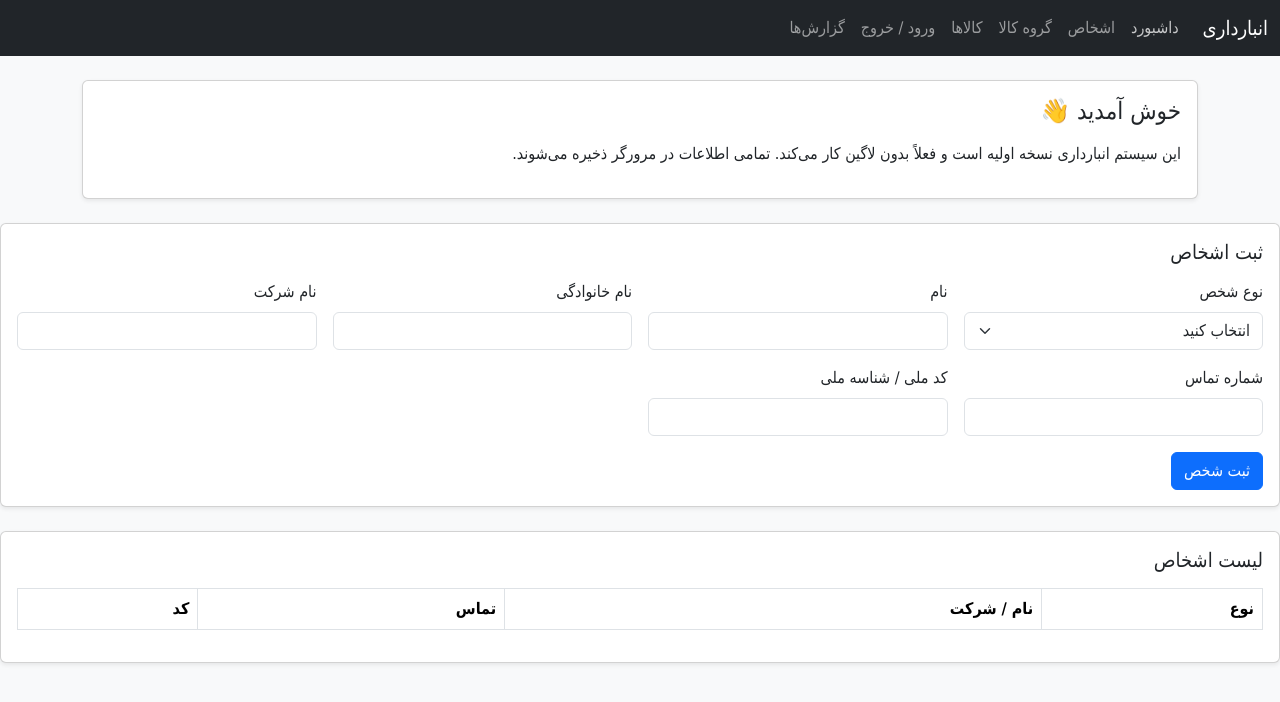
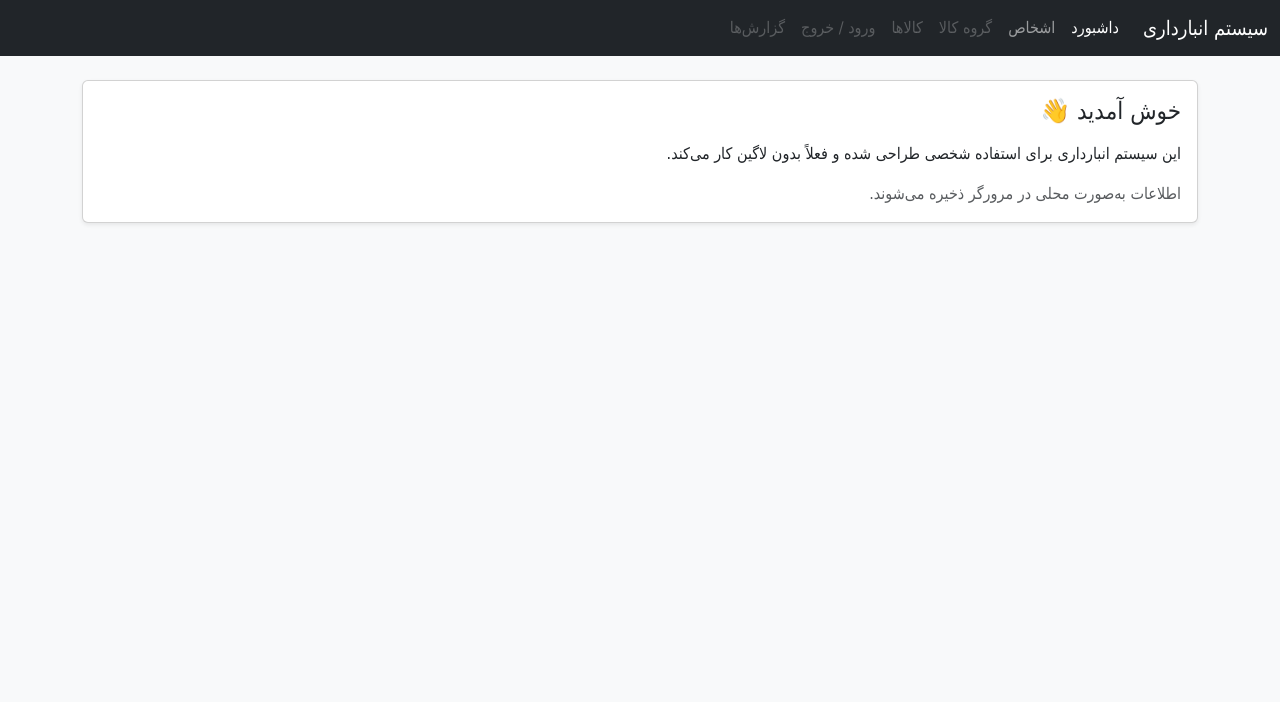
Before and after one commit to Aliboroomand/Inventory, a plain HTML site: page index.html in a window 1280 px wide. Both pictures are taken after a click on the link "داشبورد". Drawn offline with nearby package versions, Linux system fonts and the light colour scheme; a small style sheet from the web is missing.

Commit message:
Update index.html

```diff
--- a/index.html
+++ b/index.html
@@ -15,13 +15,17 @@
         body {
             font-family: Vazirmatn, Tahoma, sans-serif;
         }
+        .nav-link {
+            cursor: pointer;
+        }
     </style>
 </head>
 <body class="bg-light">
 
+<!-- ======= NAVBAR ======= -->
 <nav class="navbar navbar-expand-lg navbar-dark bg-dark">
     <div class="container-fluid">
-        <a class="navbar-brand" href="#">انبارداری</a>
+        <span class="navbar-brand">سیستم انبارداری</span>
 
         <button class="navbar-toggler" type="button" data-bs-toggle="collapse" data-bs-target="#mainMenu">
             <span class="navbar-toggler-icon"></span>
@@ -29,45 +33,55 @@
 
         <div class="collapse navbar-collapse" id="mainMenu">
             <ul class="navbar-nav me-auto mb-2 mb-lg-0">
-
-                <li class="nav-item"><a class="nav-link" href="#">داشبورد</a></li>
                 <li class="nav-item">
-                <a class="nav-link" href="#" onclick="showSection('people')">اشخاص</a>
+                    <a class="nav-link active" onclick="showSection('dashboard')">داشبورد</a>
                 </li>
-                <li class="nav-item"><a class="nav-link" href="#">گروه کالا</a></li>
-                <li class="nav-item"><a class="nav-link" href="#">کالاها</a></li>
-                <li class="nav-item"><a class="nav-link" href="#">ورود / خروج</a></li>
-                <li class="nav-item"><a class="nav-link" href="#">گزارش‌ها</a></li>
-
+                <li class="nav-item">
+                    <a class="nav-link" onclick="showSection('people')">اشخاص</a>
+                </li>
+                <li class="nav-item">
+                    <a class="nav-link disabled">گروه کالا</a>
+                </li>
+                <li class="nav-item">
+                    <a class="nav-link disabled">کالاها</a>
+                </li>
+                <li class="nav-item">
+                    <a class="nav-link disabled">ورود / خروج</a>
+                </li>
+                <li class="nav-item">
+                    <a class="nav-link disabled">گزارش‌ها</a>
+                </li>
             </ul>
         </div>
     </div>
 </nav>
 
+<!-- ======= CONTENT ======= -->
 <div class="container mt-4">
 
+    <!-- ======= DASHBOARD ======= -->
+    <div id="dashboardSection">
         <div class="card shadow-sm">
             <div class="card-body">
                 <h4 class="mb-3">خوش آمدید 👋</h4>
                 <p>
-                این سیستم انبارداری نسخه اولیه است و فعلاً بدون لاگین کار می‌کند.
-                تمامی اطلاعات در مرورگر ذخیره می‌شوند.
+                    این سیستم انبارداری برای استفاده شخصی طراحی شده و
+                    فعلاً بدون لاگین کار می‌کند.
+                </p>
+                <p class="text-muted mb-0">
+                    اطلاعات به‌صورت محلی در مرورگر ذخیره می‌شوند.
                 </p>
             </div>
         </div>
-
     </div>
 
-<!-- Bootstrap JS -->
-<script src="https://cdn.jsdelivr.net/npm/bootstrap@5.3.2/dist/js/bootstrap.bundle.min.js"></script>
+    <!-- ======= PEOPLE ======= -->
+    <div id="peopleSection" style="display:none;">
 
-<script src="js/people.js"></script>
-
-</body>
-</html>
+        <!-- فرم ثبت شخص -->
         <div class="card shadow-sm mt-4">
             <div class="card-body">
-        <h5 class="mb-3">ثبت اشخاص</h5>
+                <h5 class="mb-3">ثبت شخص</h5>
 
                 <form id="personForm">
                     <div class="row g-3">
@@ -113,12 +127,13 @@
             </div>
         </div>
 
+        <!-- جدول اشخاص -->
         <div class="card shadow-sm mt-4">
             <div class="card-body">
                 <h5 class="mb-3">لیست اشخاص</h5>
 
                 <div class="table-responsive">
-            <table class="table table-bordered table-striped">
+                    <table class="table table-bordered table-striped align-middle">
                         <thead>
                             <tr>
                                 <th>نوع</th>
@@ -132,3 +147,31 @@
                 </div>
             </div>
         </div>
+
+    </div>
+
+</div>
+
+<!-- ======= SCRIPTS ======= -->
+<script src="https://cdn.jsdelivr.net/npm/bootstrap@5.3.2/dist/js/bootstrap.bundle.min.js"></script>
+<script src="js/people.js"></script>
+
+<script>
+function showSection(section) {
+    document.getElementById("dashboardSection").style.display = "none";
+    document.getElementById("peopleSection").style.display = "none";
+
+    document.querySelectorAll(".nav-link").forEach(l => l.classList.remove("active"));
+
+    if (section === "people") {
+        document.getElementById("peopleSection").style.display = "block";
+        document.querySelectorAll(".nav-link")[1].classList.add("active");
+    } else {
+        document.getElementById("dashboardSection").style.display = "block";
+        document.querySelectorAll(".nav-link")[0].classList.add("active");
+    }
+}
+</script>
+
+</body>
+</html>
```
Lines whose indentation alone changed are shown as unchanged.
